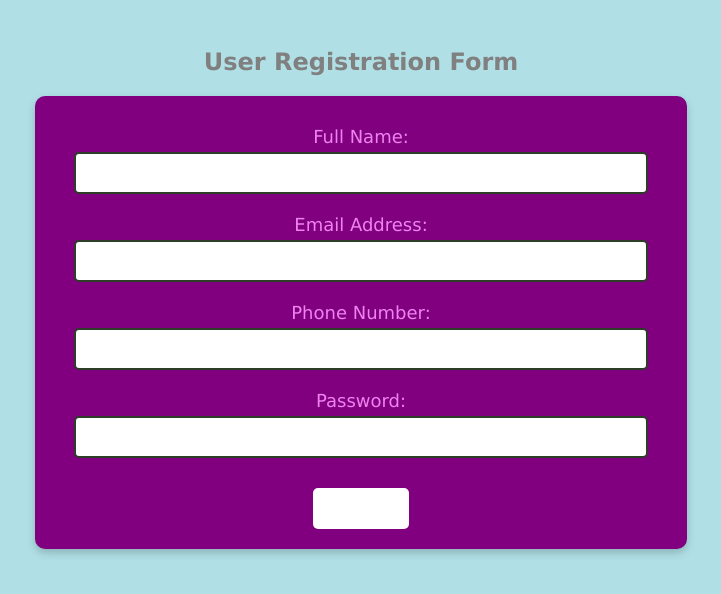
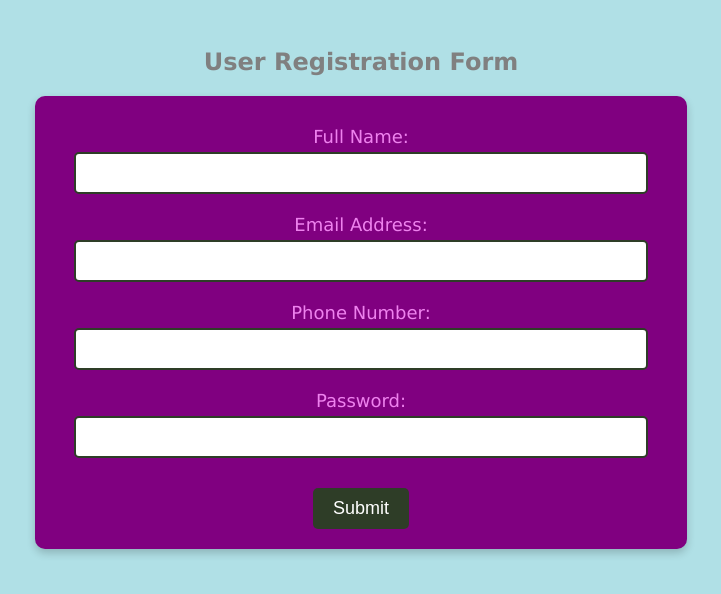
Before and after one commit to Yvonne-Mathenge/js-regex-validation_Yvonne_Waithira, a plain HTML site: page index.html in a window 1280 px wide. In both pictures the pointer is over the button "Submit". Shown: the whole page, without its empty margins (279-1000 px from the left). Drawn offline with Linux system fonts and the light colour scheme.

Commit message:
Update style.css

```diff
--- a/style.css
+++ b/style.css
@@ -60,5 +60,6 @@ button {
 }
 
 button:hover {
-    background-color: white;
+    background-color: #1E281B;
+
 }
```
